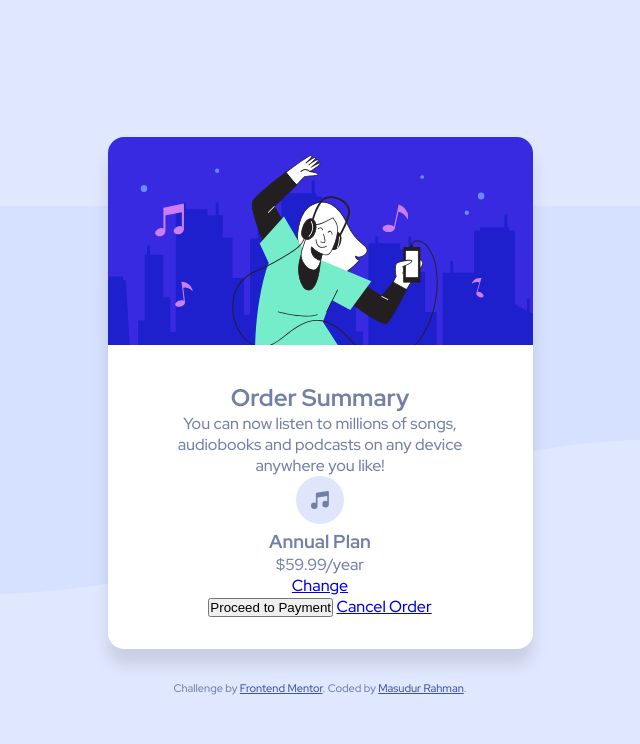
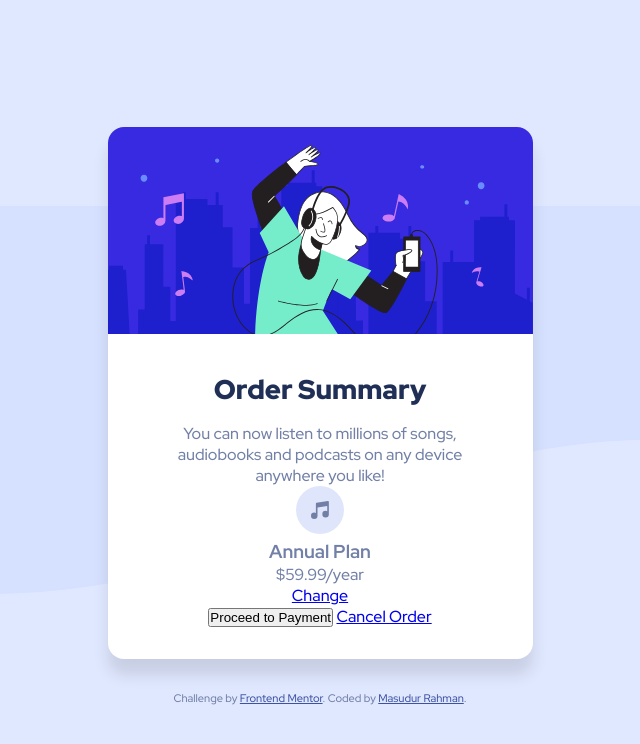
Before and after one commit to Masud8851/order-summary-component-main, a plain HTML site: page index.html in a window 1280 px wide. Shown: the whole page, without its empty margins (320-960 px from the left). Drawn offline with Linux system fonts and the light colour scheme.

Commit message:
text content header

```diff
--- a/style.css
+++ b/style.css
@@ -37,3 +37,10 @@ main img{
 #text-content{
   padding: 2rem 2.5rem;
 }
+
+#text-content > h1{
+  color: hsl(223, 47%, 23%);
+  font-size: 1.7rem;
+  font-weight: 900;
+  margin-bottom: 1rem;
+}
```
